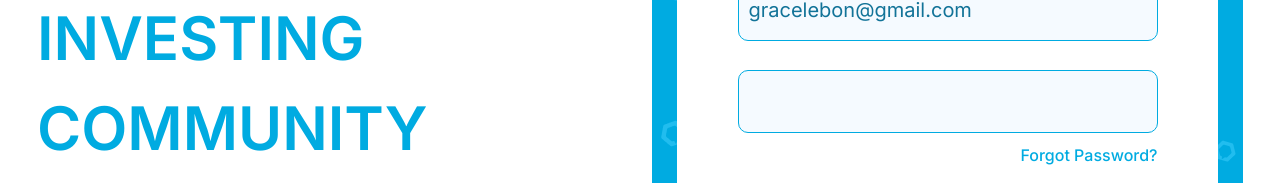
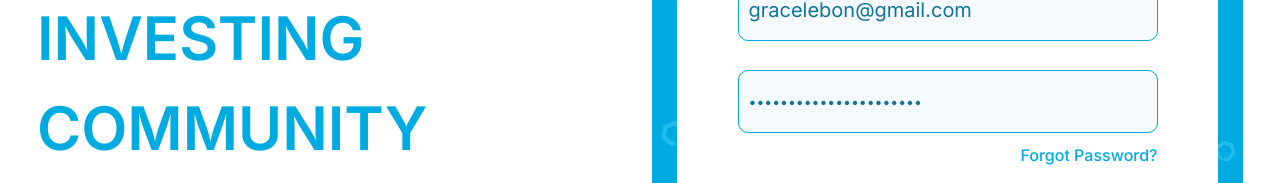
Before and after one commit to yousafsabir/Stockclubs-landing-page, a Next.js app: page / in a window 1280 px wide. Shown: the part 293-476 px from the top of the page. Built offline with nearby package versions, Linux system fonts and the light colour scheme.

Commit message:
fix: typo

```diff
--- a/src/app/_components/Header.jsx
+++ b/src/app/_components/Header.jsx
@@ -49,7 +49,7 @@ const Form = () => {
                     <input
                         type="password"
                         className="rounded-[10px] p-[10px] text-sm h-[63px] w-full bg-primary-light border border-primary text-primary-dark outline-none mb-[10px]"
-                        defaultValued={"••••••••••••••••••••••"}
+                        defaultValue={"••••••••••••••••••••••"}
                     />
                     <div className="w-full mb-[30px] flex-1 flex justify-between min-h-[19px]">
                         <span></span>
```
